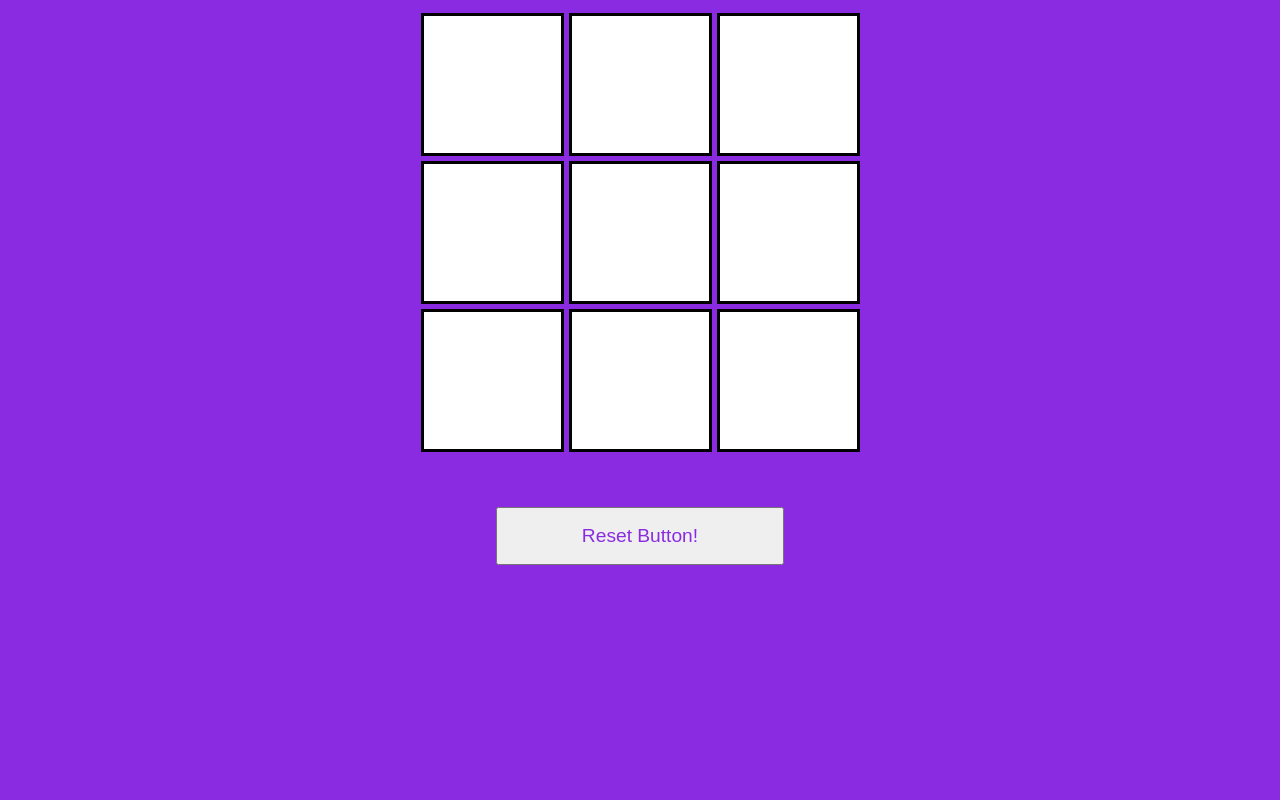
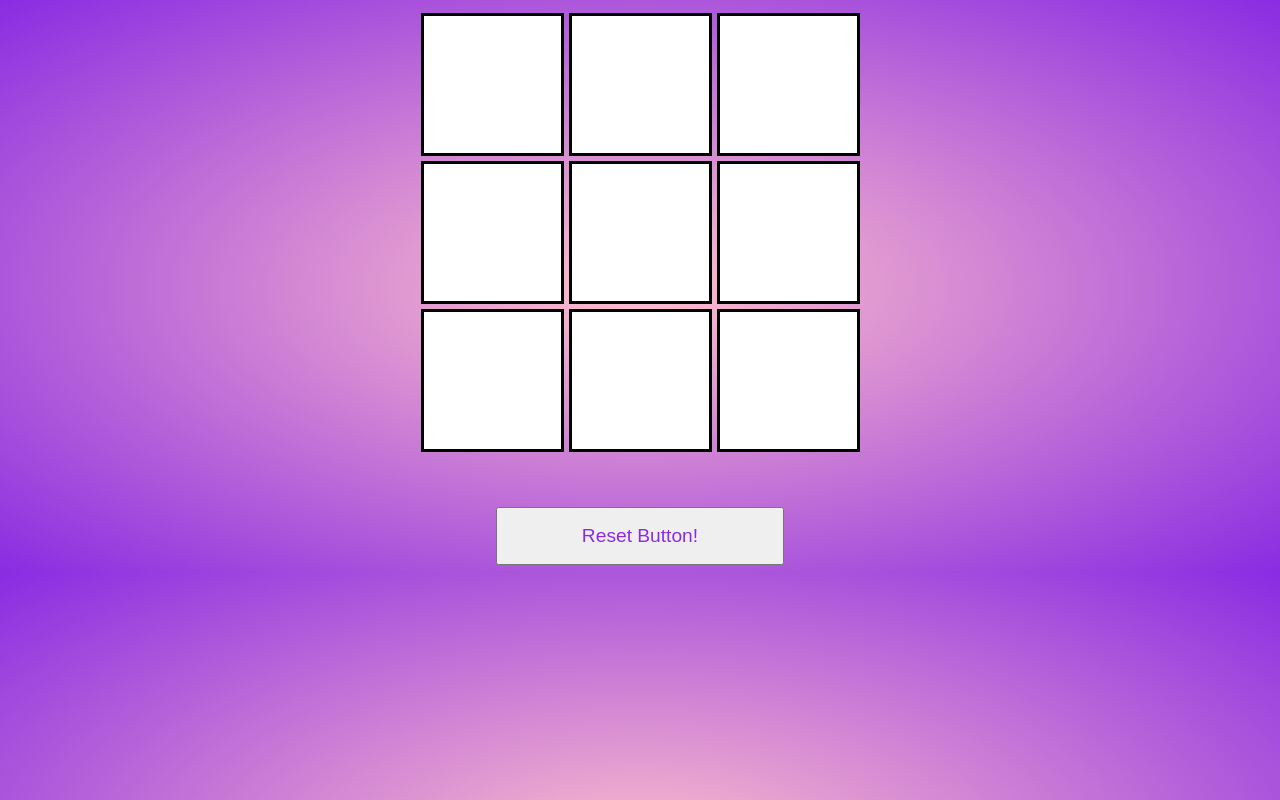
Before and after one commit to yuutakaki/tic-tac-toe, a plain HTML site: page index.html in a window 1280 px wide. Drawn offline with Linux system fonts and the light colour scheme.

Commit message:
CSSのデザイン変更

```diff
--- a/style.css
+++ b/style.css
@@ -1,5 +1,5 @@
 body{
-    background-color: blueviolet;
+    background :radial-gradient(pink,blueviolet)
 }
 
 .winning-cell{
```
